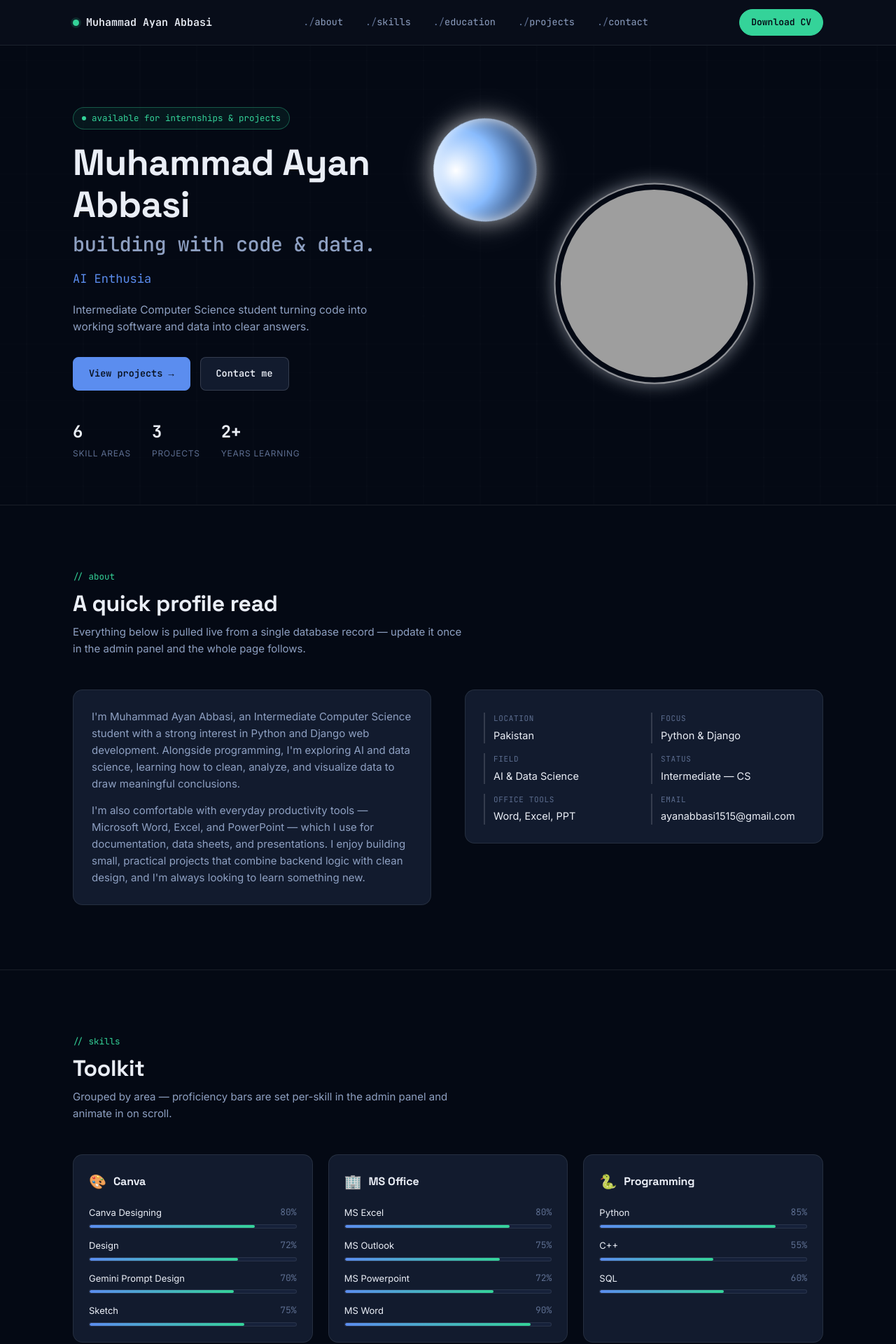
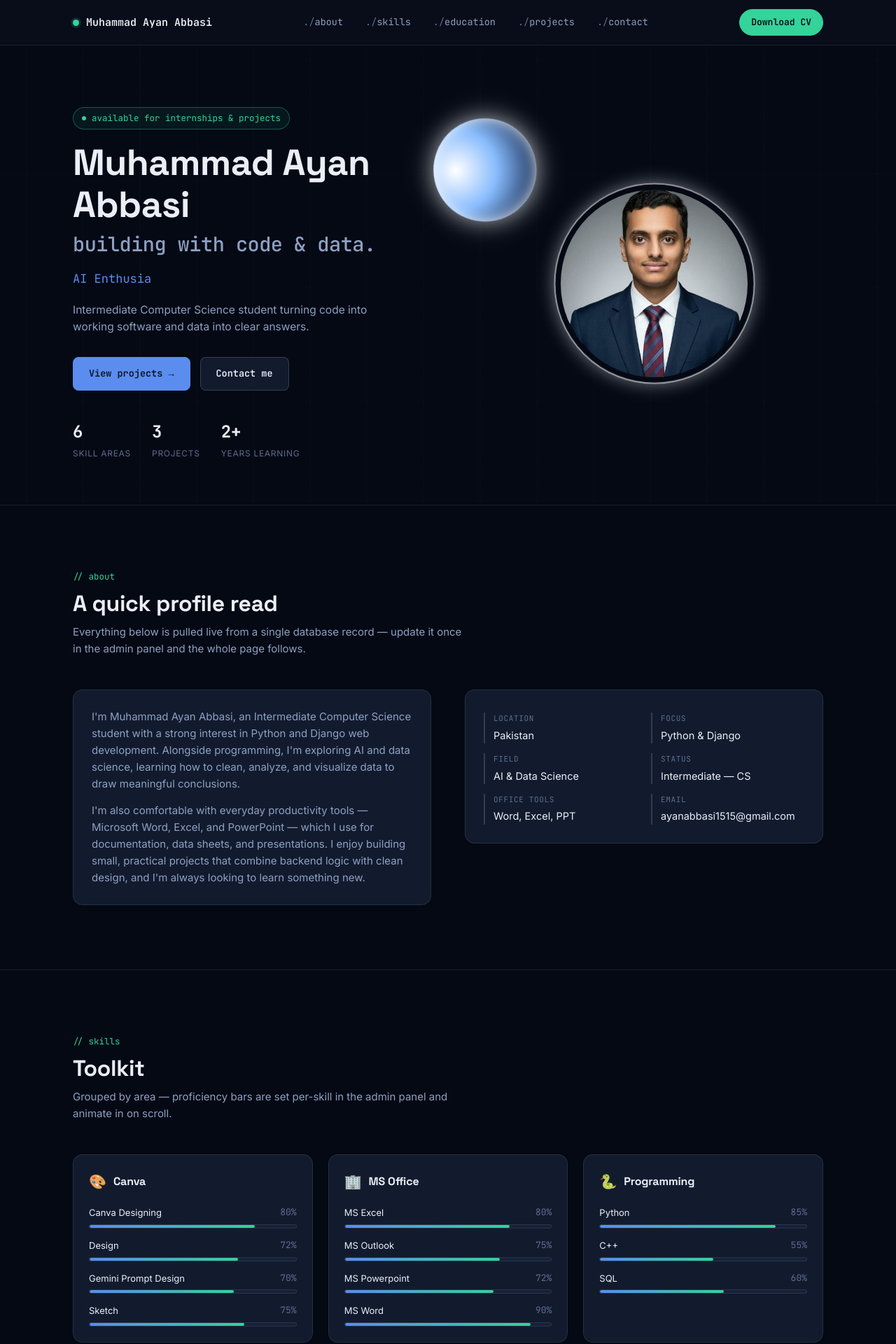
Before and after one commit to rajasalman05/ayan_portfolio, a Django app: page / in a window 1280 px wide. Shown: the top 1920 px of the page at 70% size. Run offline with Django 5.2, Linux system fonts and the light colour scheme; data comes from the database, SQL or seed files in the repository; grey boxes are pictures that could not be loaded.

Commit message:
Updated template static links for profile-pic.jpg and CV fallback

```diff
--- a/ayan_portfolio/urls.py
+++ b/ayan_portfolio/urls.py
@@ -1,17 +1,15 @@
 from django.contrib import admin
 from django.urls import path, include
 from django.conf import settings
-from django.conf.urls.static import static
 from django.views.static import serve
 
 urlpatterns = [
     path("admin/", admin.site.urls),
     path("", include("portfolio.urls")),
 
-    # Static Files: Har environment (Vercel Production + Local) par serve hongi
+    # Force Static Files Serving (Every environment)
     path("static/<path:path>", serve, {"document_root": settings.STATIC_ROOT}),
+
+    # Force Media Files Serving (Fix for Render ephemeral storage)
+    path("media/<path:path>", serve, {"document_root": settings.MEDIA_ROOT}),
 ]
-
-# Media Files routing (Development mode ke liye)
-if settings.DEBUG:
-    urlpatterns += static(settings.MEDIA_URL, document_root=settings.MEDIA_ROOT)
--- a/templates/portfolio/index.html
+++ b/templates/portfolio/index.html
@@ -13,9 +13,9 @@
       <a href="#contact">contact</a>
     </div>
     {% if profile.cv_file %}
+      <a href="{{ profile.cv_file.url }}" class="nav-cta" download="Muhammad_Ayan_Abbasi_CV.pdf">Download CV</a>
+    {% else %}
       <a href="{% static 'portfolio/cv/Muhammad_Ayan_Abbasi_CV.pdf' %}" class="nav-cta" download="Muhammad_Ayan_Abbasi_CV.pdf">Download CV</a>
-    {% else %}
-      <a href="#contact" class="nav-cta">Get in touch</a>
     {% endif %}
   </div>
 </nav>
@@ -44,13 +44,13 @@
       </div>
     </div>
 
-    <!-- Rounded VIP Profile Image Container -->
+    <!-- Rounded Profile Image Container -->
     <div class="hero-image-column reveal">
       <div class="rounded-profile-frame">
         {% if profile.profile_photo %}
           <img src="{{ profile.profile_photo.url }}" alt="{{ profile.full_name }}" class="profile-pic" />
         {% else %}
-          <img src="{% static 'portfolio/images/profile.jpg' %}" alt="Profile Picture" class="profile-pic" />
+          <img src="{% static 'portfolio/images/profile-pic.jpg' %}" alt="Profile Picture" class="profile-pic" />
         {% endif %}
         <div class="picture-glow"></div>
       </div>
@@ -172,7 +172,7 @@
           {% if p.image %}
             <img src="{{ p.image.url }}" alt="{{ p.title }}">
           {% else %}
-            <img src="{% static 'portfolio/images/profile.jpg' %}" alt="{{ p.title }}">
+            <img src="{% static 'portfolio/images/profile-pic.jpg' %}" alt="{{ p.title }}">
           {% endif %}
         </div>
         <div class="project-body">
```
Also changed, not shown: 2 other files.
